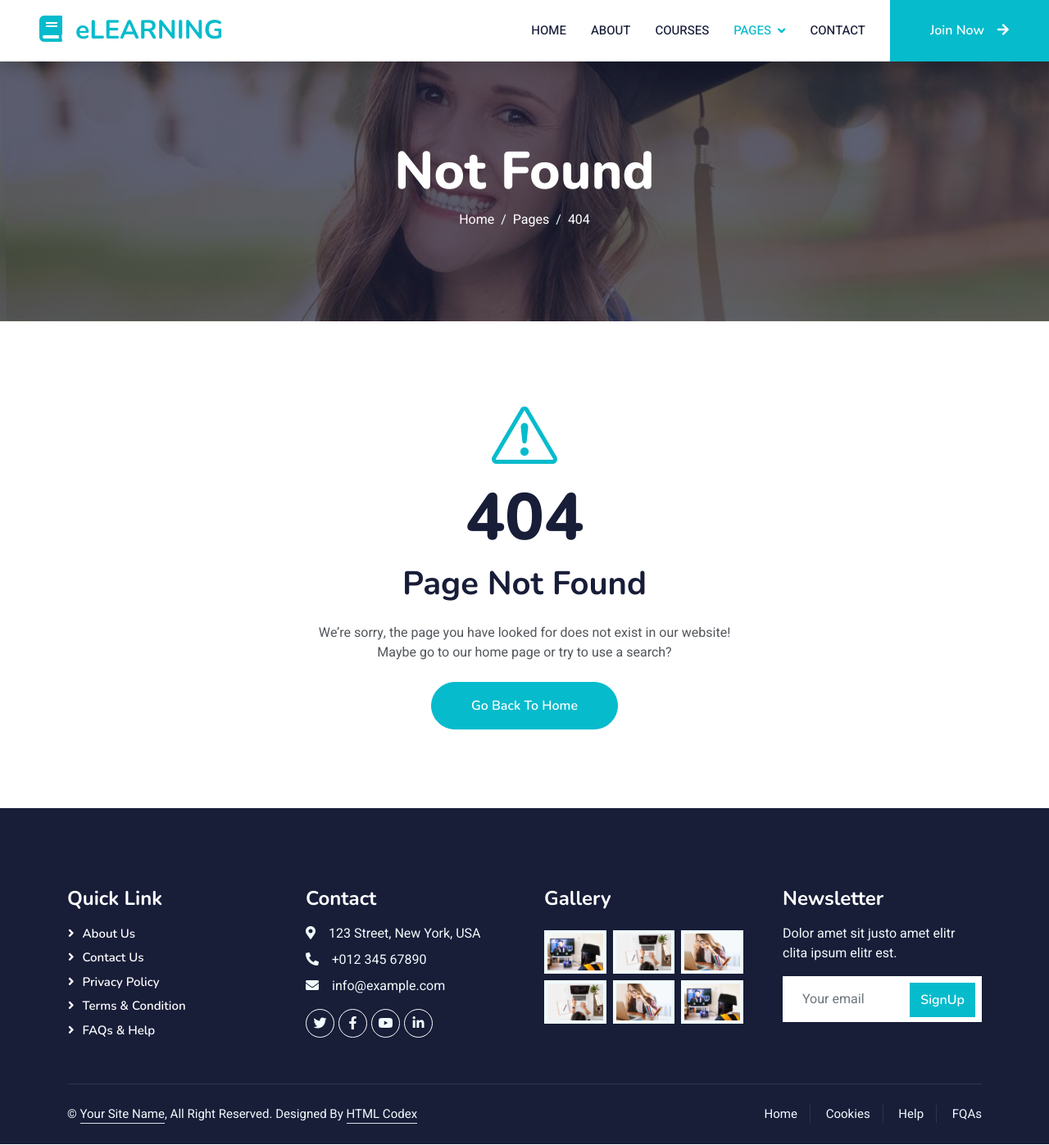
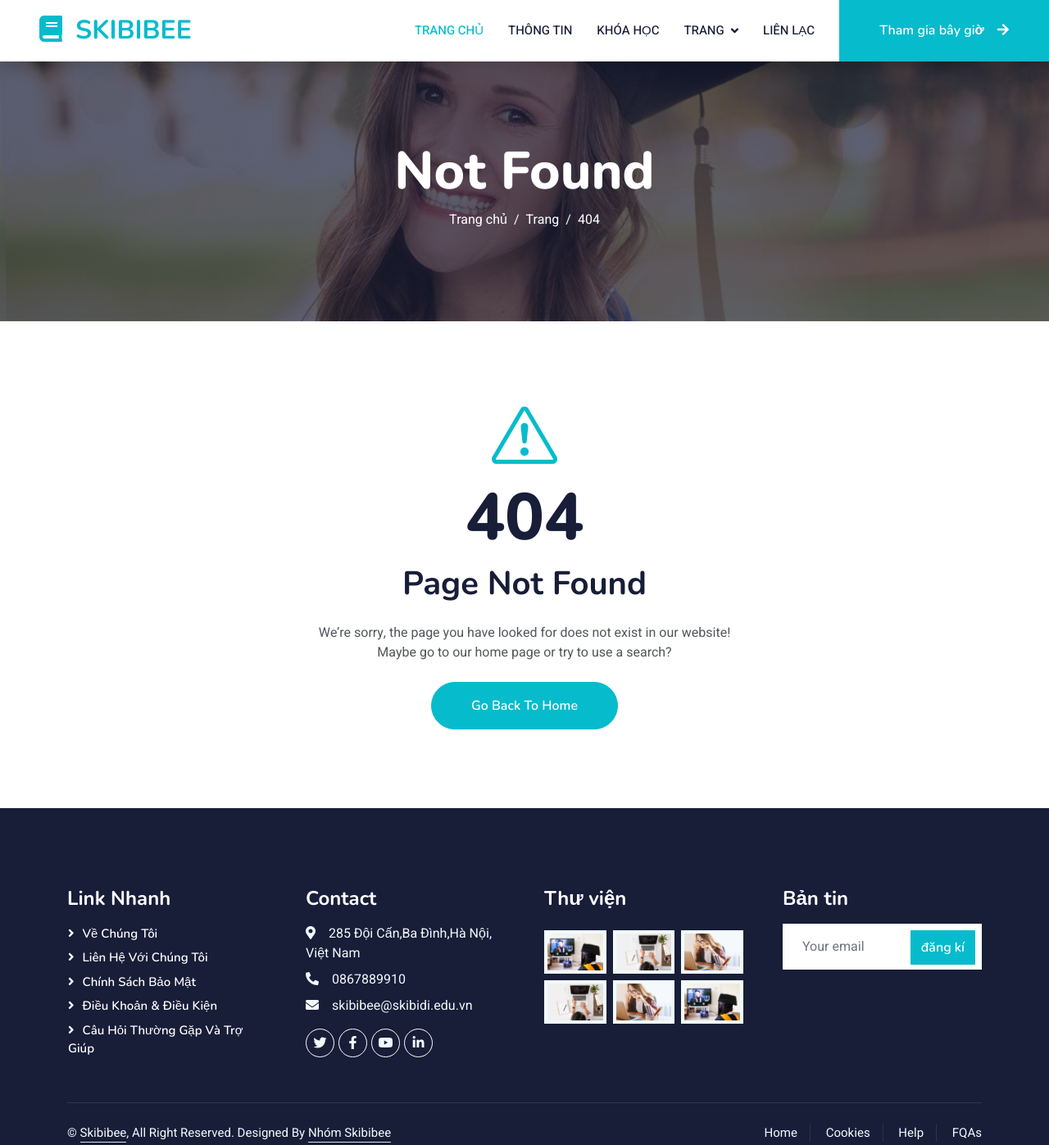
Before and after one commit to ducanhngtran/elearning-html-template, a plain HTML site: page 404.html in a window 1280 px wide. Shown: the whole page at 82% size. Drawn offline with nearby package versions, Linux system fonts and the light colour scheme.

Commit message:
sua doi cac duong link dan
ducanh

```diff
--- a/404.html
+++ b/404.html
@@ -3,7 +3,7 @@
 
 <head>
     <meta charset="utf-8">
-    <title>eLEARNING - eLearning HTML Template</title>
+    <title>Trung tâm luyện thi tiếng anh hàng đầu Việt Nam</title>
     <meta content="width=device-width, initial-scale=1.0" name="viewport">
     <meta content="" name="keywords">
     <meta content="" name="description">
@@ -41,30 +41,29 @@
     <!-- Spinner End -->
 
 
-    <!-- Navbar Start -->
-    <nav class="navbar navbar-expand-lg bg-white navbar-light shadow sticky-top p-0">
+       <!-- Navbar Start -->
+       <nav class="navbar navbar-expand-lg bg-white navbar-light shadow sticky-top p-0">
         <a href="index.html" class="navbar-brand d-flex align-items-center px-4 px-lg-5">
-            <h2 class="m-0 text-primary"><i class="fa fa-book me-3"></i>eLEARNING</h2>
+            <h2 class="m-0 text-primary"><i class="fa fa-book me-3"></i>SKIBIBEE</h2>
         </a>
         <button type="button" class="navbar-toggler me-4" data-bs-toggle="collapse" data-bs-target="#navbarCollapse">
             <span class="navbar-toggler-icon"></span>
         </button>
         <div class="collapse navbar-collapse" id="navbarCollapse">
             <div class="navbar-nav ms-auto p-4 p-lg-0">
-                <a href="index.html" class="nav-item nav-link">Home</a>
-                <a href="about.html" class="nav-item nav-link">About</a>
-                <a href="courses.html" class="nav-item nav-link">Courses</a>
+                <a href="index.html" class="nav-item nav-link active">Trang chủ</a>
+                <a href="about.html" class="nav-item nav-link">Thông tin</a>
+                <a href="courses.html" class="nav-item nav-link">Khóa học</a>
                 <div class="nav-item dropdown">
-                    <a href="#" class="nav-link dropdown-toggle active" data-bs-toggle="dropdown">Pages</a>
+                    <a href="#" class="nav-link dropdown-toggle" data-bs-toggle="dropdown">Trang</a>
                     <div class="dropdown-menu fade-down m-0">
-                        <a href="team.html" class="dropdown-item">Our Team</a>
-                        <a href="testimonial.html" class="dropdown-item">Testimonial</a>
-                        <a href="404.html" class="dropdown-item active">404 Page</a>
+                        <a href="team.html" class="dropdown-item">Đội ngũ của chúng tôi</a>
+                        <a href="404.html" class="dropdown-item">404 Page</a>
                     </div>
                 </div>
-                <a href="contact.html" class="nav-item nav-link">Contact</a>
+                <a href="contact.html" class="nav-item nav-link">Liên lạc</a>
             </div>
-            <a href="" class="btn btn-primary py-4 px-lg-5 d-none d-lg-block">Join Now<i class="fa fa-arrow-right ms-3"></i></a>
+            <a href="http://127.0.0.1:5500/contact.html" class="btn btn-primary py-4 px-lg-5 d-none d-lg-block">Tham gia bây giờ<i class="fa fa-arrow-right ms-3"></i></a>
         </div>
     </nav>
     <!-- Navbar End -->
@@ -78,8 +77,8 @@
                     <h1 class="display-3 text-white animated slideInDown">Not Found</h1>
                     <nav aria-label="breadcrumb">
                         <ol class="breadcrumb justify-content-center">
-                            <li class="breadcrumb-item"><a class="text-white" href="#">Home</a></li>
-                            <li class="breadcrumb-item"><a class="text-white" href="#">Pages</a></li>
+                            <li class="breadcrumb-item"><a class="text-white" href="http://127.0.0.1:5500/index.html">Trang chủ</a></li>
+                            <li class="breadcrumb-item"><a class="text-white" href="http://127.0.0.1:5500/index.html">Trang</a></li>
                             <li class="breadcrumb-item text-white active" aria-current="page">404</li>
                         </ol>
                     </nav>
@@ -112,18 +111,18 @@
         <div class="container py-5">
             <div class="row g-5">
                 <div class="col-lg-3 col-md-6">
-                    <h4 class="text-white mb-3">Quick Link</h4>
-                    <a class="btn btn-link" href="">About Us</a>
-                    <a class="btn btn-link" href="">Contact Us</a>
-                    <a class="btn btn-link" href="">Privacy Policy</a>
-                    <a class="btn btn-link" href="">Terms & Condition</a>
-                    <a class="btn btn-link" href="">FAQs & Help</a>
+                    <h4 class="text-white mb-3"> Link Nhanh </h4>
+                    <a class="btn btn-link" href="">Về chúng tôi</a>
+                    <a class="btn btn-link" href="">Liên hệ với chúng tôi</a>
+                    <a class="btn btn-link" href="">Chính sách bảo mật</a>
+                    <a class="btn btn-link" href="">Điều khoản & Điều kiện</a>
+                    <a class="btn btn-link" href="">Câu hỏi thường gặp và trợ giúp</a>
                 </div>
                 <div class="col-lg-3 col-md-6">
                     <h4 class="text-white mb-3">Contact</h4>
-                    <p class="mb-2"><i class="fa fa-map-marker-alt me-3"></i>123 Street, New York, USA</p>
-                    <p class="mb-2"><i class="fa fa-phone-alt me-3"></i>+012 345 67890</p>
-                    <p class="mb-2"><i class="fa fa-envelope me-3"></i>info@example.com</p>
+                    <p class="mb-2"><i class="fa fa-map-marker-alt me-3"></i>285 Đội Cấn,Ba Đình,Hà Nội, Việt Nam</p>
+                    <p class="mb-2"><i class="fa fa-phone-alt me-3"></i>0867889910</p>
+                    <p class="mb-2"><i class="fa fa-envelope me-3"></i>skibibee@skibidi.edu.vn</p>
                     <div class="d-flex pt-2">
                         <a class="btn btn-outline-light btn-social" href=""><i class="fab fa-twitter"></i></a>
                         <a class="btn btn-outline-light btn-social" href=""><i class="fab fa-facebook-f"></i></a>
@@ -132,7 +131,7 @@
                     </div>
                 </div>
                 <div class="col-lg-3 col-md-6">
-                    <h4 class="text-white mb-3">Gallery</h4>
+                    <h4 class="text-white mb-3">Thư viện</h4>
                     <div class="row g-2 pt-2">
                         <div class="col-4">
                             <img class="img-fluid bg-light p-1" src="img/course-1.jpg" alt="">
@@ -155,11 +154,11 @@
                     </div>
                 </div>
                 <div class="col-lg-3 col-md-6">
-                    <h4 class="text-white mb-3">Newsletter</h4>
-                    <p>Dolor amet sit justo amet elitr clita ipsum elitr est.</p>
+                    <h4 class="text-white mb-3">Bản tin</h4>
+
                     <div class="position-relative mx-auto" style="max-width: 400px;">
                         <input class="form-control border-0 w-100 py-3 ps-4 pe-5" type="text" placeholder="Your email">
-                        <button type="button" class="btn btn-primary py-2 position-absolute top-0 end-0 mt-2 me-2">SignUp</button>
+                        <button type="button" class="btn btn-primary py-2 position-absolute top-0 end-0 mt-2 me-2">đăng kí </button>
                     </div>
                 </div>
             </div>
@@ -168,14 +167,14 @@
             <div class="copyright">
                 <div class="row">
                     <div class="col-md-6 text-center text-md-start mb-3 mb-md-0">
-                        &copy; <a class="border-bottom" href="#">Your Site Name</a>, All Right Reserved.
+                        &copy; <a class="border-bottom" href="#">Skibibee</a>, All Right Reserved.
 
                         <!--/*** This template is free as long as you keep the footer author’s credit link/attribution link/backlink. If you'd like to use the template without the footer author’s credit link/attribution link/backlink, you can purchase the Credit Removal License from "https://htmlcodex.com/credit-removal". Thank you for your support. ***/-->
-                        Designed By <a class="border-bottom" href="https://htmlcodex.com">HTML Codex</a>
+                        Designed By <a class="border-bottom" href="https://htmlcodex.com">Nhóm Skibibee</a>
                     </div>
                     <div class="col-md-6 text-center text-md-end">
                         <div class="footer-menu">
-                            <a href="">Home</a>
+                            <a href="http://127.0.0.1:5500/index.html">Home</a>
                             <a href="">Cookies</a>
                             <a href="">Help</a>
                             <a href="">FQAs</a>
@@ -186,7 +185,6 @@
         </div>
     </div>
     <!-- Footer End -->
-
 
     <!-- Back to Top -->
     <a href="#" class="btn btn-lg btn-primary btn-lg-square back-to-top"><i class="bi bi-arrow-up"></i></a>
```
Also changed, not shown: index.html (+12 -12 lines).
